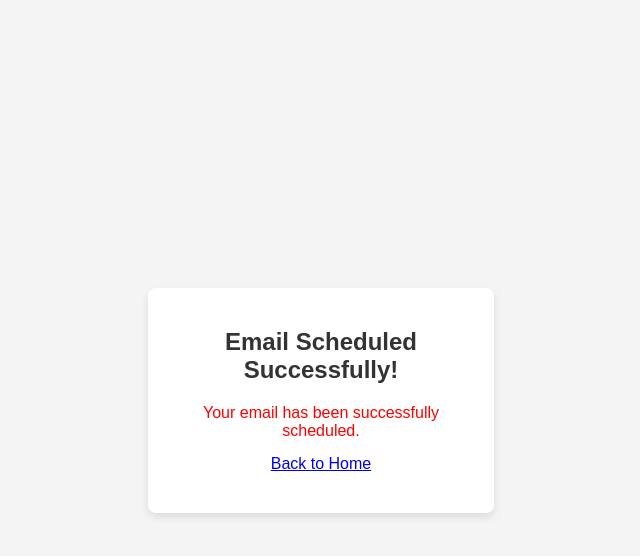
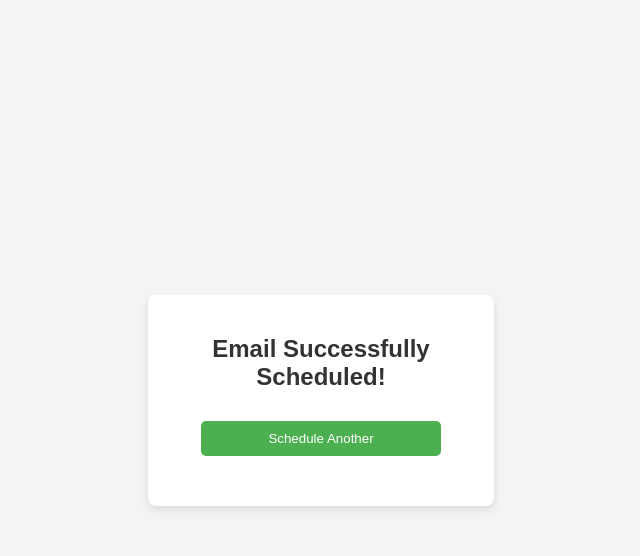
Before and after one commit to mailsender123/Mail-scheduler, a Flask app: page /success in a window 1280 px wide. Shown: the top 556 px of the page, without its empty margins (319-959 px from the left). Run offline with Flask 3, Linux system fonts and the light colour scheme.

Commit message:
success.html

```diff
--- a/templates/success.html
+++ b/templates/success.html
@@ -6,9 +6,10 @@
 </head>
 <body>
     <div class="container">
-        <h2>Email Scheduled Successfully!</h2>
-        <p>Your email has been successfully scheduled.</p>
-        <a href="/">Back to Home</a>
+        <h2>Email Successfully Scheduled!</h2>
+        <a href="/" style="text-decoration: none;">
+            <button>Schedule Another</button>
+        </a>
     </div>
 </body>
 </html>
```
